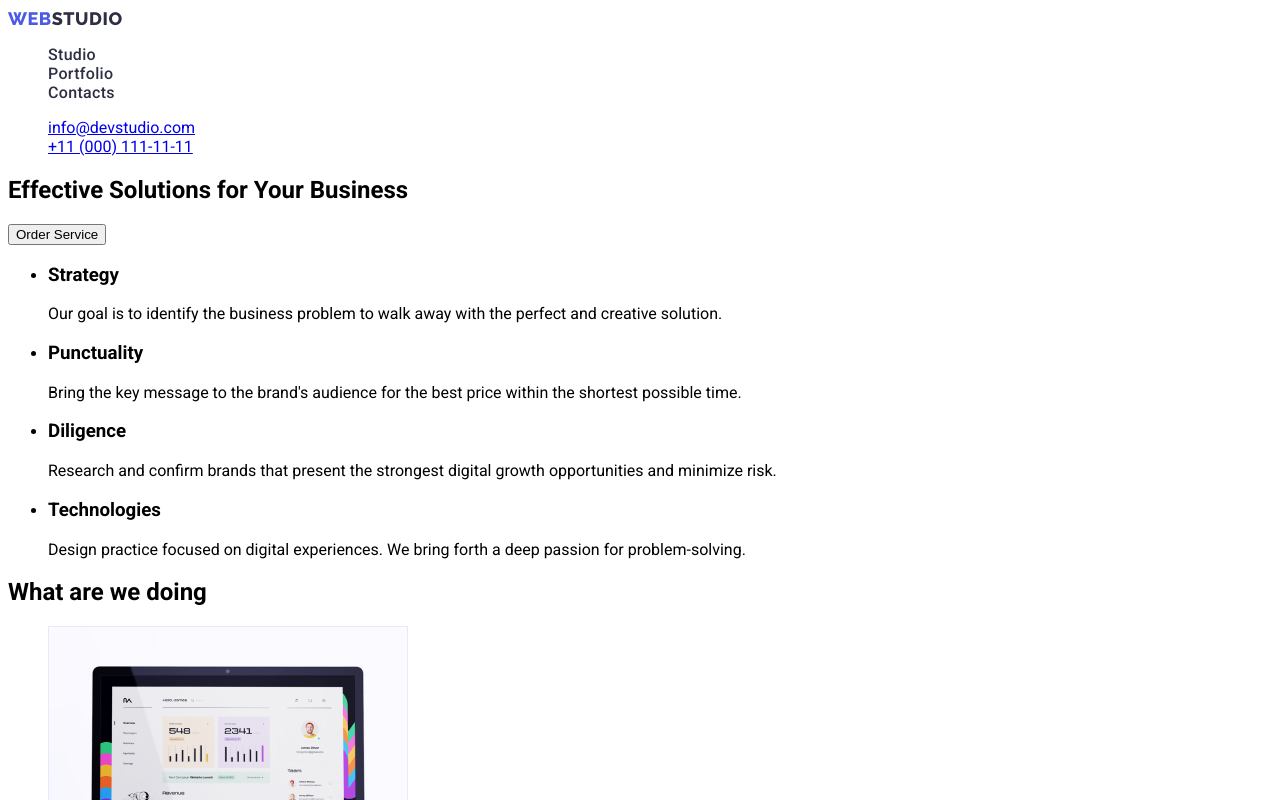
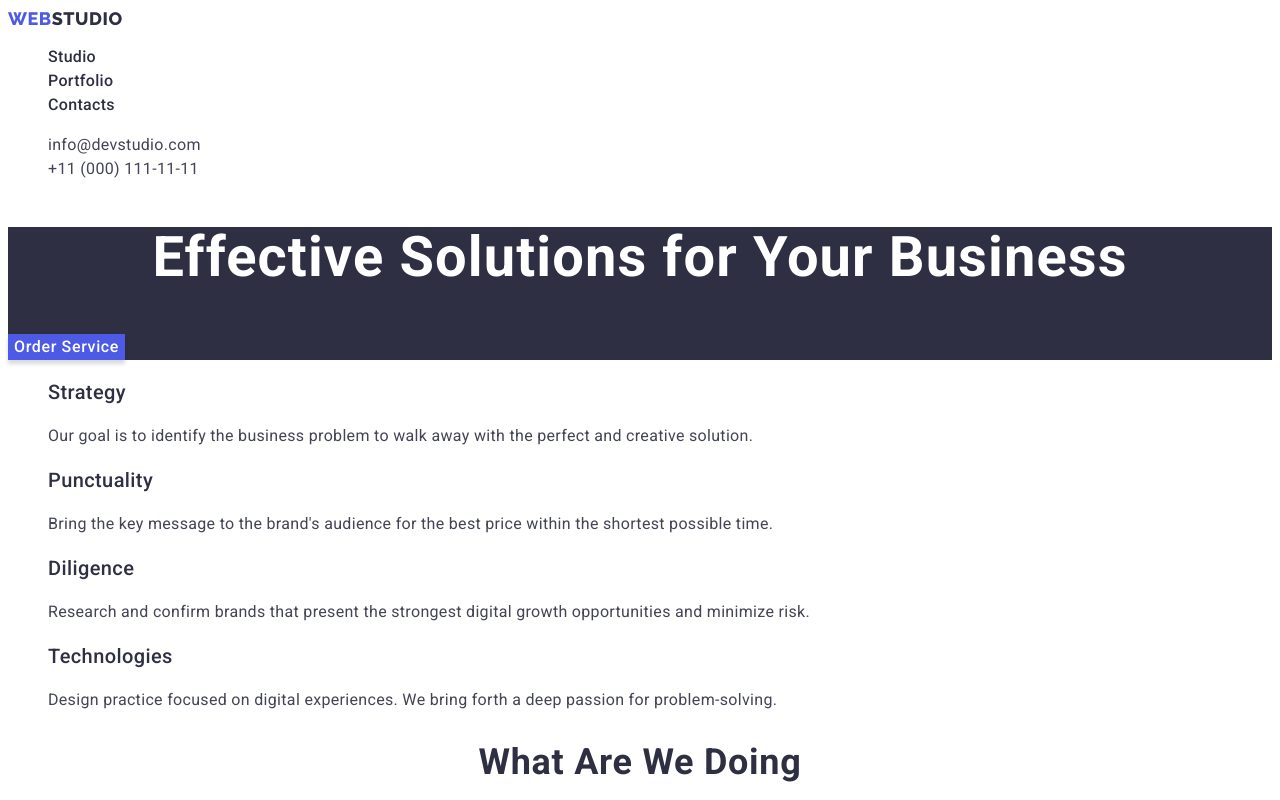
Before and after one commit to MichalKostrz55/goit-markup-hw-02, a plain HTML site: page index.html in a window 1280 px wide. Shown: the top 800 px of the page. Drawn offline with Linux system fonts and the light colour scheme.

Commit message:
4 commit

```diff
--- a/css/styles.css
+++ b/css/styles.css
@@ -20,7 +20,7 @@ body {
   font-family: Raleway;
   font-size: 18px;
   font-weight: 800;
-  line-height: 1, 166666666666667;
+  line-height: 1.166666666666667;
   letter-spacing: 0.54px;
   text-transform: uppercase;
   text-decoration: none;
@@ -35,7 +35,7 @@ body {
   color: var(--color-dark);
   font-size: 16px;
   font-weight: 500;
-  line-height: 1, 5;
+  line-height: 1.5;
   letter-spacing: 0.32px;
   text-decoration: none;
 }
@@ -47,4 +47,80 @@ body {
   list-style: none;
 }
 .address-list-item {
+  color: var(--color-text);
+  font-size: 16px;
+  font-weight: 400;
+  line-height: 1.5;
+  letter-spacing: 0.32px;
+  text-decoration: none;
 }
+.address-list-item:hover,
+.address-list-item:focus {
+  color: var(--color-pressedstate);
+}
+.hero-background {
+  background-color: var(--color-dark);
+}
+.hero-title {
+  color: var(--color-whitebackground);
+  text-align: center;
+  font-size: 56px;
+  font-weight: 700;
+  line-height: 1.071428571428571;
+  letter-spacing: 1.12px;
+}
+.hero-button {
+  color: var(--color-whitebackground);
+  font-family: Roboto;
+  font-size: 16px;
+  font-weight: 500;
+  line-height: 1.5;
+  letter-spacing: 0.64px;
+  border: none;
+  outline: none;
+  cursor: pointer;
+  background: var(--color-primarybrand);
+  box-shadow: 0px 4px 4px 0px rgba(0, 0, 0, 0.15);
+}
+.hero-button:hover,
+.hero-button:focus {
+  background-color: var(--color-pressedstate);
+}
+.article-list {
+  list-style: none;
+}
+.article-title {
+  color: var(--color-dark);
+  font-size: 20px;
+  font-weight: 500;
+  line-height: 1.2;
+  letter-spacing: 0.4px;
+}
+.article-description {
+  color: var(--color-text);
+  font-size: 16px;
+  font-weight: 400;
+  line-height: 1.5;
+  letter-spacing: 0.32px;
+}
+.what-are-we-doing-header {
+  color: var(--color-dark);
+  text-align: center;
+  font-size: 36px;
+  font-weight: 700;
+  line-height: 1.111111111111111;
+  letter-spacing: 0.72px;
+  text-transform: capitalize;
+}
+.what-are-we-doing-images {
+  list-style: none;
+}
+.our-team-header {
+  color: var(--color-dark);
+  text-align: center;
+  font-size: 36px;
+  font-weight: 700;
+  line-height: 1.111111111111111;
+  letter-spacing: 0.72px;
+  text-transform: capitalize;
+}
--- a/index.html
+++ b/index.html
@@ -36,36 +36,36 @@
       </ul>
     </header>
     <main>
-      <section>
-        <h1>Effective Solutions for Your Business</h1>
-        <button type="button">Order Service</button>
+      <section class="hero-background">
+        <h1 class="hero-title">Effective Solutions for Your Business</h1>
+        <button class="hero-button" type="button">Order Service</button>
       </section>
       <article>
-        <ul>
+        <ul class="article-list">
           <li>
-            <h3>Strategy</h3>
-            <p>
+            <h3 class="article-title">Strategy</h3>
+            <p class="article-description">
               Our goal is to identify the business problem to walk away with the
               perfect and creative solution.
             </p>
           </li>
           <li>
-            <h3>Punctuality</h3>
-            <p>
+            <h3 class="article-title">Punctuality</h3>
+            <p class="article-description">
               Bring the key message to the brand's audience for the best price
               within the shortest possible time.
             </p>
           </li>
           <li>
-            <h3>Diligence</h3>
-            <p>
+            <h3 class="article-title">Diligence</h3>
+            <p class="article-description">
               Research and confirm brands that present the strongest digital
               growth opportunities and minimize risk.
             </p>
           </li>
           <li>
-            <h3>Technologies</h3>
-            <p>
+            <h3 class="article-title">Technologies</h3>
+            <p class="article-description">
               Design practice focused on digital experiences. We bring forth a
               deep passion for problem-solving.
             </p>
@@ -73,8 +73,8 @@
         </ul>
       </article>
       <section>
-        <h2>What are we doing</h2>
-        <ul>
+        <h2 class="what-are-we-doing-header">What are we doing</h2>
+        <ul class="what-are-we-doing-images">
           <li>
             <img
               src="images/imgofsc.jpg"
@@ -101,9 +101,9 @@
           </li>
         </ul>
       </section>
-      <section>
-        <h2>Our Team</h2>
-        <ul>
+      <section class="our-team-background">
+        <h2 class="our-team-header">Our Team</h2>
+        <ul class="our-team-images">
           <li>
             <figure>
               <img
@@ -113,7 +113,7 @@
                 height="260"
               />
               <figcaption>
-                <h4>Mark Guerrero</h4>
+                <h3>Mark Guerrero</h3>
                 <p>Product Designer</p>
               </figcaption>
             </figure>
@@ -127,7 +127,7 @@
                 height="260"
               />
               <figcaption>
-                <h4>Tom Ford</h4>
+                <h3>Tom Ford</h3>
                 <p>Frontend Developer</p>
               </figcaption>
             </figure>
@@ -141,7 +141,7 @@
                 height="260"
               />
               <figcaption>
-                <h4>Camila Garcia</h4>
+                <h3>Camila Garcia</h3>
                 <p>Marketing</p>
               </figcaption>
             </figure>
@@ -155,7 +155,7 @@
                 height="260"
               />
               <figcaption>
-                <h4>Daniel Wilson</h4>
+                <h3>Daniel Wilson</h3>
                 <p>UI Designer</p>
               </figcaption>
             </figure>
```
